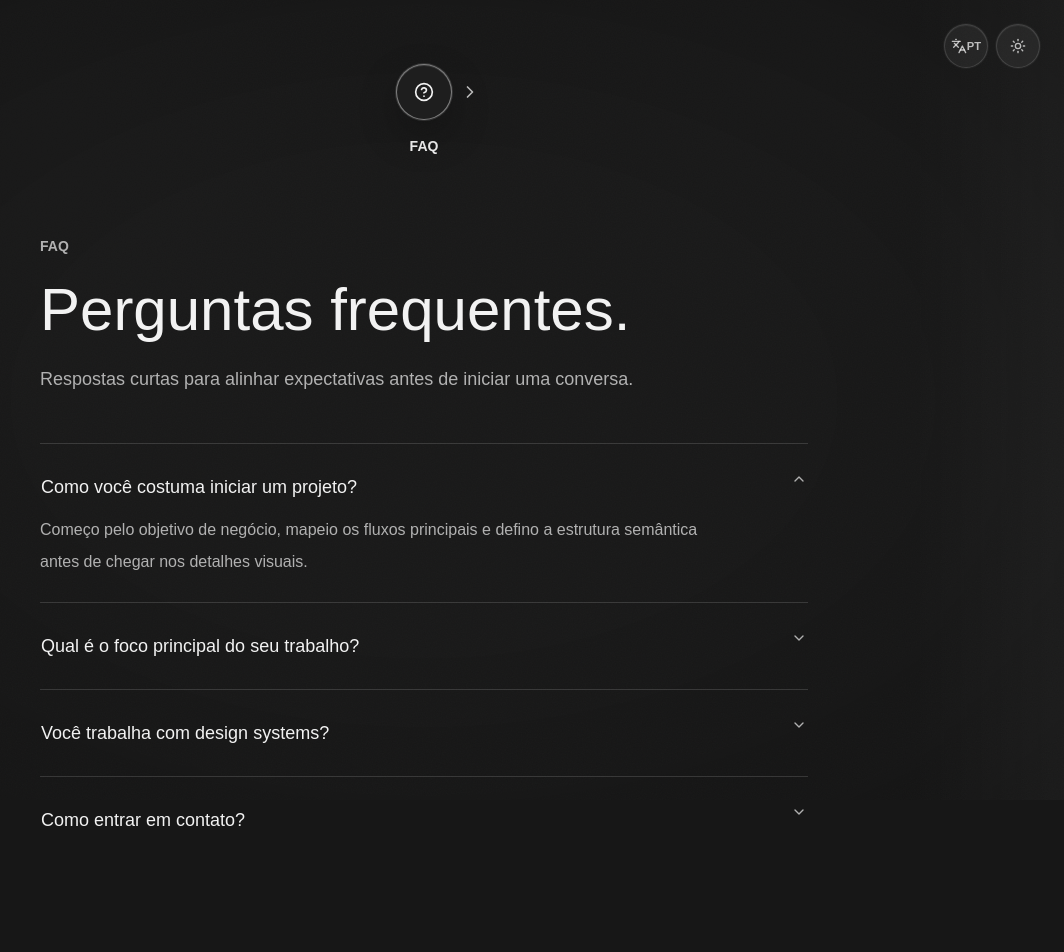
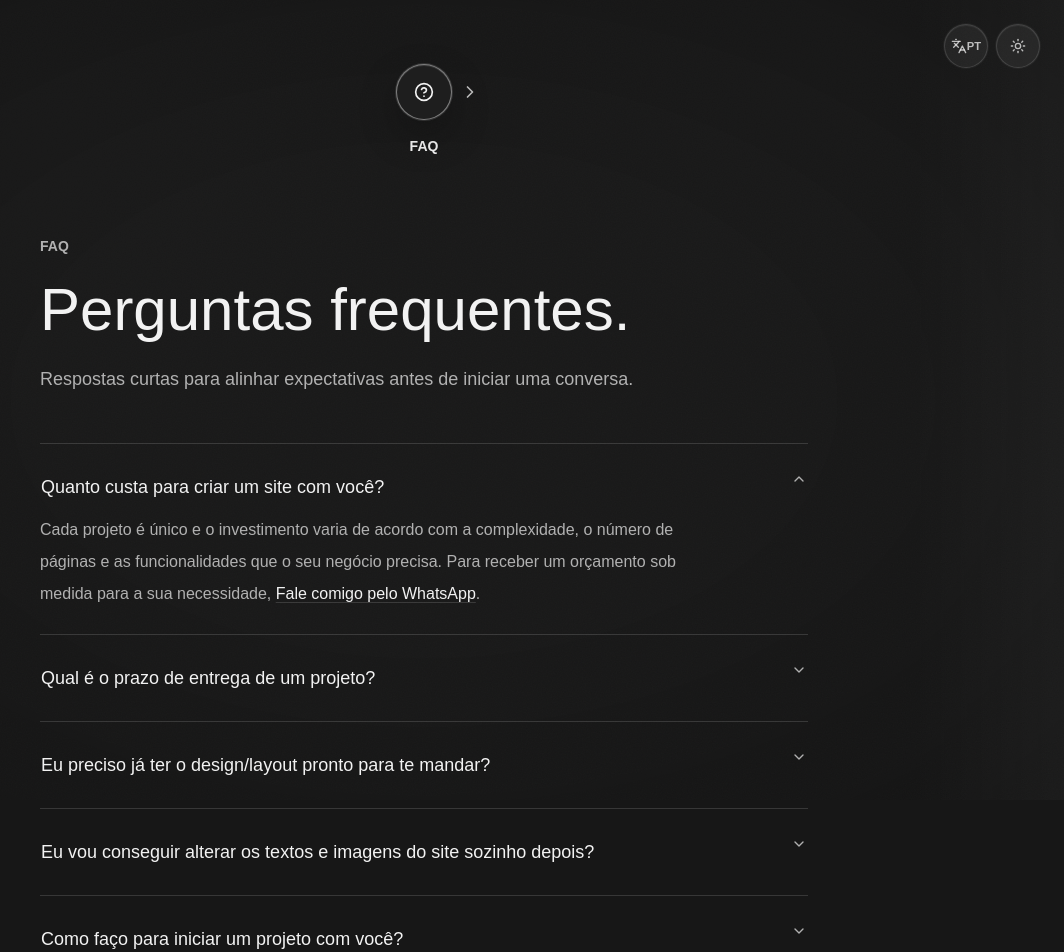
Before and after one commit to ThiagoS5/Portfolio, a React (Vite) app: page /faq in a window 1280 px wide. Shown: the top 952 px of the page, without its empty margins (216-1280 px from the left). Built offline with nearby package versions, Linux system fonts and the light colour scheme.

Commit message:
feat: adicionar suporte a CTA nas perguntas frequentes e atualizar conteúdo em inglês e português

```diff
--- a/src/domains/faq/components/FaqAccordionItem.tsx
+++ b/src/domains/faq/components/FaqAccordionItem.tsx
@@ -6,12 +6,18 @@ import {
 
 type FaqAccordionItemProps = {
 	answer: string;
+	cta?: {
+		ariaLabel: string;
+		href: string;
+		label: string;
+	};
 	question: string;
 	value: string;
 };
 
 export function FaqAccordionItem({
 	answer,
+	cta,
 	question,
 	value,
 }: FaqAccordionItemProps) {
@@ -22,6 +28,21 @@ export function FaqAccordionItem({
 			</AccordionTrigger>
 			<AccordionContent className="max-w-2xl pb-2 text-base text-muted-foreground leading-8">
 				{answer}
+				{cta ? (
+					<>
+						{" "}
+						<a
+							aria-label={cta.ariaLabel}
+							className="text-foreground underline decoration-border underline-offset-4 transition-colors hover:text-primary focus-visible:outline-none focus-visible:ring-2 focus-visible:ring-ring focus-visible:ring-offset-2 focus-visible:ring-offset-background"
+							href={cta.href}
+							rel="noreferrer"
+							target="_blank"
+						>
+							{cta.label}
+						</a>
+						.
+					</>
+				) : null}
 			</AccordionContent>
 		</AccordionItem>
 	);
--- a/src/domains/faq/components/FaqSection.tsx
+++ b/src/domains/faq/components/FaqSection.tsx
@@ -30,6 +30,7 @@ export function FaqSection() {
 					{faq.items.map((item, index) => (
 						<FaqAccordionItem
 							answer={item.answer}
+							cta={item.cta}
 							key={item.question}
 							question={item.question}
 							value={`faq-${index}`}
--- a/src/shared/i18n/locales/en.json
+++ b/src/shared/i18n/locales/en.json
@@ -212,20 +212,29 @@
 	"faq": {
 		"items": [
 			{
-				"question": "How do you usually start a project?",
-				"answer": "I start with the business goal, map the main flows, and define the semantic structure before refining the visual details."
+				"question": "How much does it cost to build a website with you?",
+				"answer": "Every project is unique and the investment varies according to complexity, number of pages, and the features your business needs. To receive a custom quote for your needs,",
+				"cta": {
+					"ariaLabel": "Message me on WhatsApp",
+					"href": "https://wa.me/5516997459397",
+					"label": "Message me on WhatsApp"
+				}
 			},
 			{
-				"question": "What is the main focus of your work?",
-				"answer": "Building clear, accessible, and maintainable interfaces with special attention to visual consistency and user experience."
+				"question": "What is the delivery timeline for a project?",
+				"answer": "The timeline depends on the project scope. A professional landing page is usually ready in an average of 7 to 15 days, while more robust institutional websites can take a little longer. We align the full schedule before development starts so you can follow each step."
 			},
 			{
-				"question": "Do you work with design systems?",
-				"answer": "Yes. I work with tokens, reusable components, variants, documentation, and accessibility criteria to keep products scalable and high quality."
+				"question": "Do I need to already have the design or layout ready to send you?",
+				"answer": "Not necessarily! If you already have a visual identity or prototype ready, I code it faithfully to the design. If you do not have one, we can plan and design the interface from scratch so it fits your business."
 			},
 			{
-				"question": "How can I get in touch?",
-				"answer": "Use the contact form or send a direct email with the project context."
+				"question": "Will I be able to update the website text and images by myself later?",
+				"answer": "Yes. Depending on your business needs, I can integrate a simple content management system or structure the code so you have autonomy to update text and images without depending on a developer for simple tasks."
+			},
+			{
+				"question": "How do I start a project with you?",
+				"answer": "It is very simple! Just fill out the form in the contact tab here on the website or message me directly on WhatsApp. We will talk so I can understand your business and design the best solution for you."
 			}
 		],
 		"listLabel": "Frequently asked questions list",
--- a/src/shared/i18n/locales/pt-BR.json
+++ b/src/shared/i18n/locales/pt-BR.json
@@ -212,20 +212,29 @@
 	"faq": {
 		"items": [
 			{
-				"question": "Como você costuma iniciar um projeto?",
-				"answer": "Começo pelo objetivo de negócio, mapeio os fluxos principais e defino a estrutura semântica antes de chegar nos detalhes visuais."
+				"question": "Quanto custa para criar um site com você?",
+				"answer": "Cada projeto é único e o investimento varia de acordo com a complexidade, o número de páginas e as funcionalidades que o seu negócio precisa. Para receber um orçamento sob medida para a sua necessidade,",
+				"cta": {
+					"ariaLabel": "Fale comigo pelo WhatsApp",
+					"href": "https://wa.me/5516997459397",
+					"label": "Fale comigo pelo WhatsApp"
+				}
 			},
 			{
-				"question": "Qual é o foco principal do seu trabalho?",
-				"answer": "Construir interfaces claras, acessíveis e sustentáveis, com atenção especial a consistência visual e experiência de uso."
+				"question": "Qual é o prazo de entrega de um projeto?",
+				"answer": "O prazo depende do escopo do projeto. Uma Landing Page profissional costuma ficar pronta em média de 7 a 15 dias, enquanto sites institucionais mais robustos podem levar um pouco mais. Alinhamos todo o cronograma antes de iniciar o desenvolvimento para você acompanhar cada etapa."
 			},
 			{
-				"question": "Você trabalha com design systems?",
-				"answer": "Sim. Trabalho com tokens, componentes reutilizáveis, variantes, documentação e critérios de acessibilidade para manter escala e qualidade."
+				"question": "Eu preciso já ter o design/layout pronto para te mandar?",
+				"answer": "Não necessariamente! Se você já tiver a identidade visual ou o protótipo pronto, eu faço a codificação fiel ao design. Caso não tenha, nós podemos planejar e desenhar a interface do zero para que ela fique com a cara do seu negócio."
 			},
 			{
-				"question": "Como entrar em contato?",
-				"answer": "Use o formulário da seção de contato ou envie uma mensagem direta por email com o contexto do projeto."
+				"question": "Eu vou conseguir alterar os textos e imagens do site sozinho depois?",
+				"answer": "Sim. Dependendo da necessidade do seu negócio, posso integrar um sistema de gerenciamento de conteúdo simples ou estruturar o código de forma que você tenha total autonomia para atualizar textos e imagens sem depender de um programador para tarefas simples."
+			},
+			{
+				"question": "Como faço para iniciar um projeto com você?",
+				"answer": "É super simples! Basta preencher o formulário na aba contatos aqui no site ou me chamar direto no WhatsApp. Vamos bater um papo para eu entender o seu negócio e desenhar a melhor solução para você."
 			}
 		],
 		"listLabel": "Lista de perguntas frequentes",
--- a/src/shared/i18n/usePortfolioContent.ts
+++ b/src/shared/i18n/usePortfolioContent.ts
@@ -117,6 +117,11 @@ export type LayoutContent = {
 
 export type FaqItem = {
 	answer: string;
+	cta?: {
+		ariaLabel: string;
+		href: string;
+		label: string;
+	};
 	question: string;
 };
 
```
Also changed, not shown: 2 other files (tests, documents, lock files or other folders).
